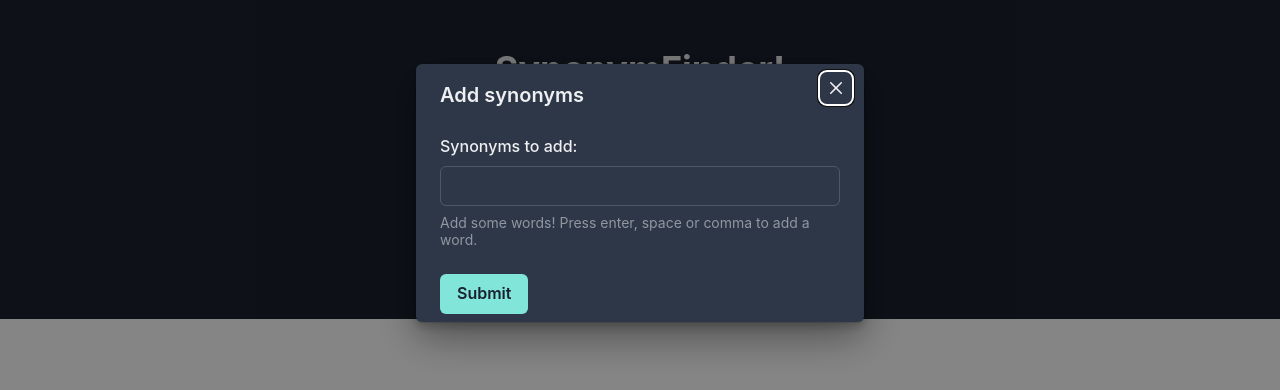
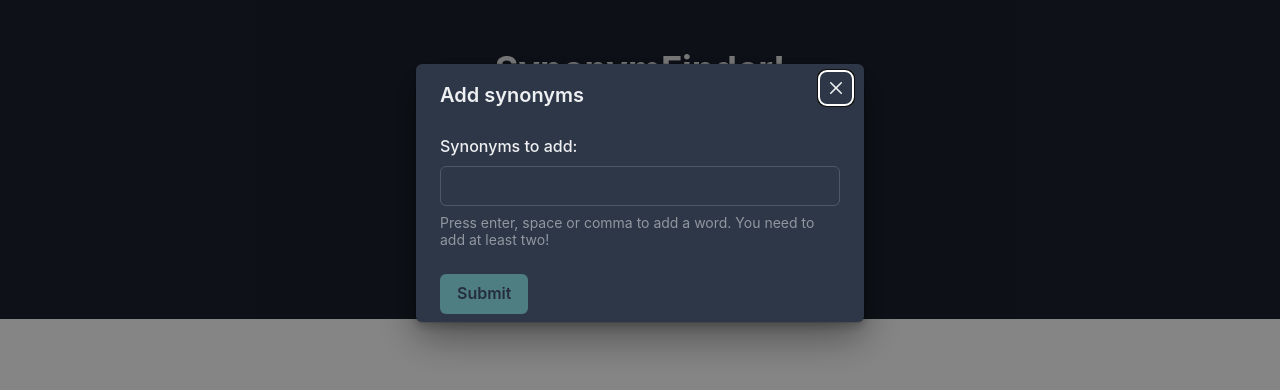
Before and after one commit to flindback/reeinvent-tech-test, a React (Vite) app in the folder client/: page / in a window 1280 px wide. Both pictures are taken after typing "Sample" into the empty fields and a click on the button "Add synonyms". Shown: the top 390 px of the page. Built offline with nearby package versions, Linux system fonts and the light colour scheme.

Commit message:
No longer possible to send empty strings to the API from the client

```diff
--- a/client/src/components/Add/AddSynonymsForm.jsx
+++ b/client/src/components/Add/AddSynonymsForm.jsx
@@ -49,7 +49,7 @@ const AddSynonymsForm = ({ addDispatch, addState, addSynonyms }) => {
       <FormLabel>Synonyms to add:</FormLabel>
       <Input type="text" onKeyDown={(e) => handleKeyDown(e)} />
       <FormHelperText mb="10px">
-        Add some words! Press enter, space or comma to add a word.
+        Press enter, space or comma to add a word. You need to add at least two!
       </FormHelperText>
       <Wrap spacing={4}>
         {addState.wordsToAdd.map((word) => {
@@ -63,7 +63,13 @@ const AddSynonymsForm = ({ addDispatch, addState, addSynonyms }) => {
           );
         })}
       </Wrap>
-      <Button mt={4} colorScheme="teal" type="submit" onClick={handleClick}>
+      <Button
+        mt={4}
+        colorScheme="teal"
+        type="submit"
+        onClick={handleClick}
+        isDisabled={addState.wordsToAdd.length >= 2 ? false : true}
+      >
         Submit
       </Button>
     </FormControl>
--- a/client/src/components/Search/index.jsx
+++ b/client/src/components/Search/index.jsx
@@ -8,8 +8,10 @@ const Search = () => {
   const handleSubmit = async (e) => {
     e.preventDefault();
     let { searchTerm } = searchState;
-    await searchForSynonyms(searchTerm);
-    searchDispatch({ type: "LAST_SEARCH_TERM", payload: searchTerm });
+    if (searchTerm.length > 0) {
+      await searchForSynonyms(searchTerm);
+      searchDispatch({ type: "LAST_SEARCH_TERM", payload: searchTerm });
+    }
   };
   return (
     <form onSubmit={(e) => handleSubmit(e)}>
--- a/client/src/context/SynonymsContext/index.jsx
+++ b/client/src/context/SynonymsContext/index.jsx
@@ -100,7 +100,6 @@ export const SynonymsProvider = ({ children }) => {
       );
       if (data.responseCode === 200) {
         addDispatch({ type: "SET_HAS_ADDED_SYNONYMS", payload: true });
-        console.log("Synonyms added!");
       }
     } catch (e) {
       console.log(e);
```
Also changed, not shown: 1 other file (tests, documents, lock files or other folders).
